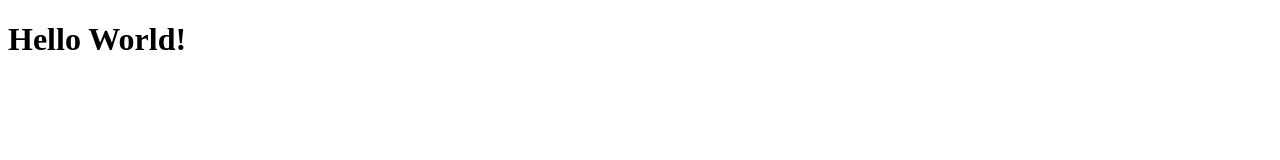
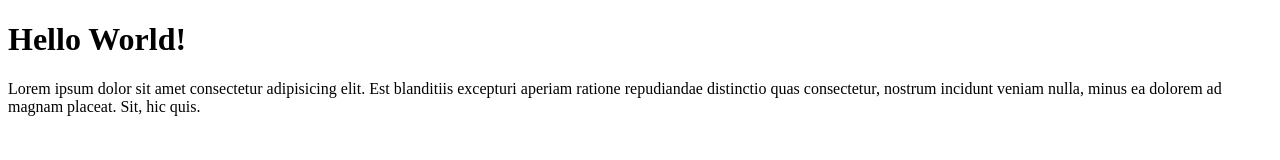
Before and after one commit to leroylane/rog-git-test, a plain HTML site: page index.html in a window 1280 px wide. Drawn offline with Linux system fonts and the light colour scheme.

Commit message:
menambahkan paragraf

```diff
--- a/index.html
+++ b/index.html
@@ -8,5 +8,6 @@
 </head>
 <body>
     <h1>Hello World!</h1>
+    <p>Lorem ipsum dolor sit amet consectetur adipisicing elit. Est blanditiis excepturi aperiam ratione repudiandae distinctio quas consectetur, nostrum incidunt veniam nulla, minus ea dolorem ad magnam placeat. Sit, hic quis.</p>
 </body>
 </html>
```
